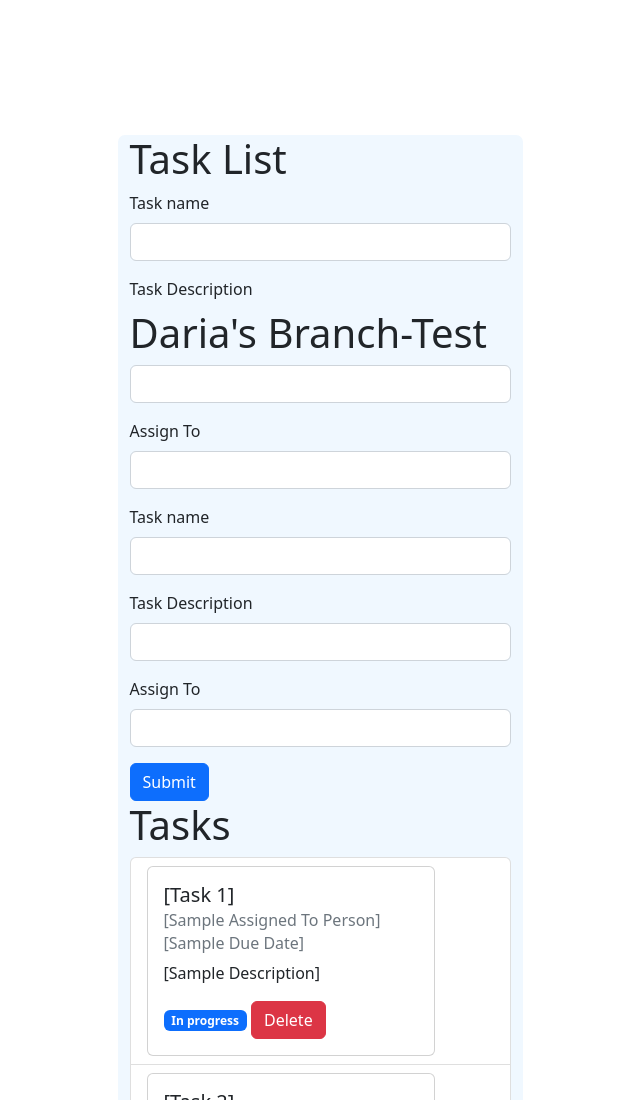
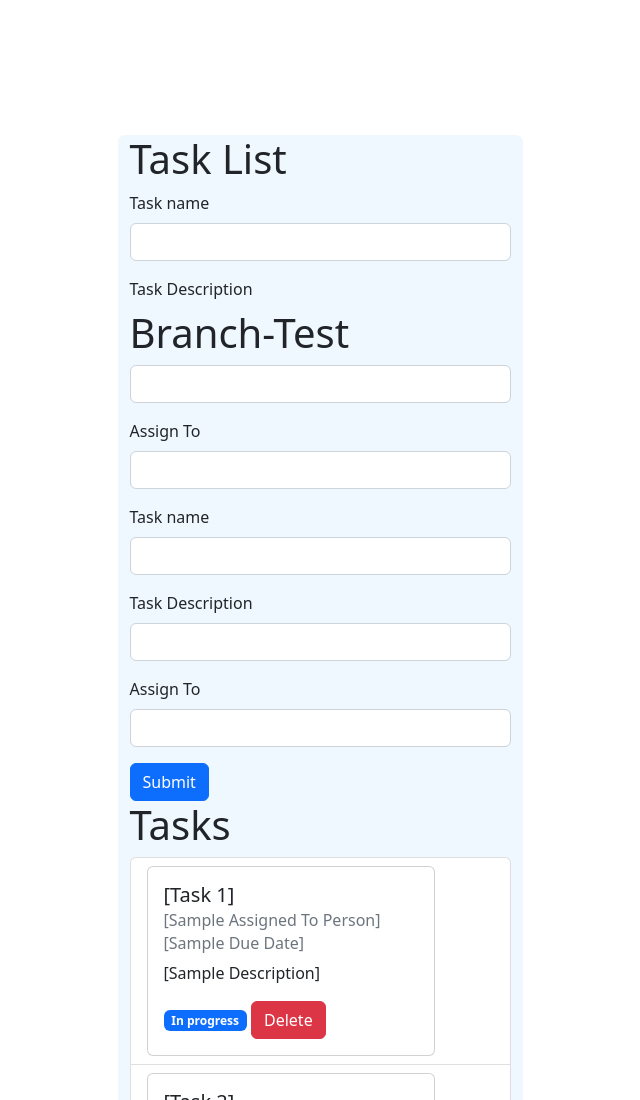
Before and after one commit to frostfire21/Generation_Todo_List_App, a plain HTML site: page index.html in a window 1280 px wide. Shown: the top 1100 px of the page, without its empty margins (320-960 px from the left). Drawn offline with nearby package versions, Linux system fonts and the light colour scheme.

Commit message:
remove daria's name on html

```diff
--- a/index.html
+++ b/index.html
@@ -25,7 +25,7 @@
                 </div>
                 <div class="mb-3">
                     <label for="formGroupExampleInput" class="form-label">Task Description </label>
-                    <h1>Daria's Branch-Test</h1>
+                    <h1>Branch-Test</h1>
                     <input type="text" class="form-control" id="formGroupExampleInput" placeholder="">
                 </div>
                 <div class="mb-3">
```
